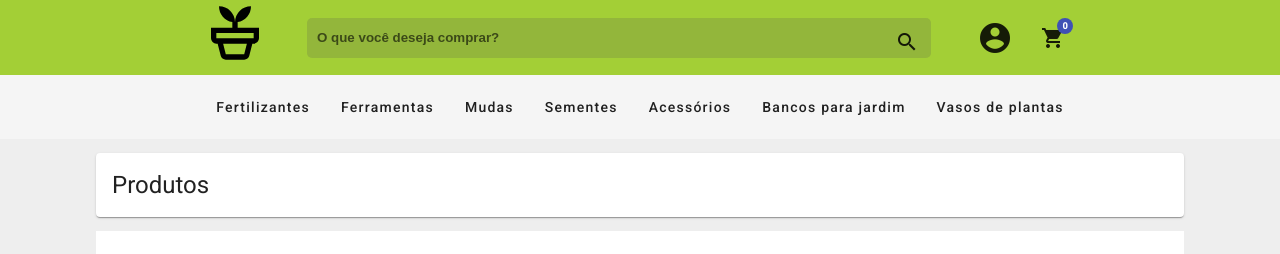
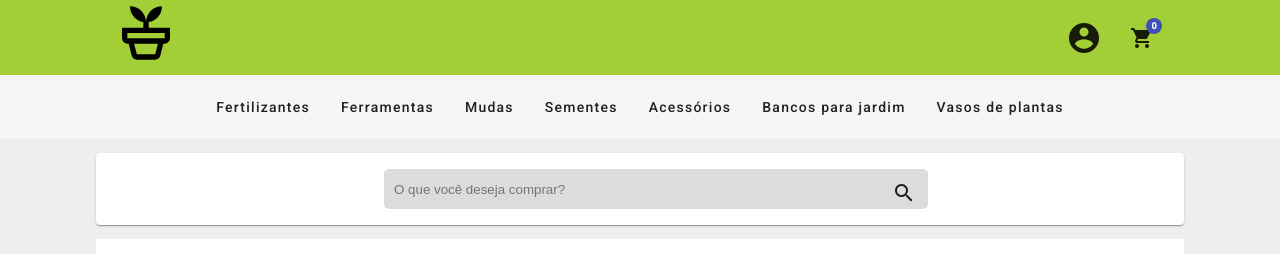
Before and after one commit to yagocdj/sistema-plante-se-garden-store, an Angular app: page /loja-produtos in a window 1280 px wide. Shown: the top 254 px of the page. Built offline with nearby package versions, Linux system fonts and the light colour scheme; data requests are answered from the project's data file.

Commit message:
mudando a search bar de local

```diff
--- a/src/app/layout/desktop-menu/desktop-menu.component.html
+++ b/src/app/layout/desktop-menu/desktop-menu.component.html
@@ -11,17 +11,6 @@
         <img src="../../../assets/icons/pot.svg" alt="Icon of a little pot with a plant inside of it"
              width="64" height="64">
       </a>
-    </div>
-    <div class="search-container">
-      <input type="text" name="search" id="search-box"
-             placeholder="O que você deseja comprar?"
-             aria-label="Caixa de entrada de texto para buscar por produtos na loja">
-      <div id="search-button-container">
-        <button mat-icon-button
-                arial-label="Botão para buscar por produtos com a descrição digitada antes">
-          <mat-icon>search</mat-icon>
-        </button>
-      </div>
     </div>
     <div class="user-options">
       <button mat-icon-button [matMenuTriggerFor]="menu">
--- a/src/app/layout/desktop-menu/desktop-menu.component.scss
+++ b/src/app/layout/desktop-menu/desktop-menu.component.scss
@@ -4,8 +4,8 @@ $transparent-bg: rgba($color: #505050, $alpha: 0.2);
 
 .navbar-container {
   display: flex;
-  justify-content: center;
-  gap: 40px;
+  justify-content: space-around;
+  gap: 55%;
   height: min(75px, 75px);
 }
 
--- a/src/app/produto/listagem-produto/listagem-produto.component.scss
+++ b/src/app/produto/listagem-produto/listagem-produto.component.scss
@@ -83,7 +83,7 @@ mat-card img {
   height: 65%;
 }
 
-.screen-title-card {
+.search-options-card {
   width: max(85%, 370px);
   max-width: 1222px;
   margin-top: 14px;
--- a/src/app/produto/loja-produto/loja-produto.component.html
+++ b/src/app/produto/loja-produto/loja-produto.component.html
@@ -1,7 +1,17 @@
 <div class="container">
-  <mat-card class="screen-title-card">
-    <mat-card-content>
-      <h1>Produtos</h1>
+  <mat-card class="search-options-card">
+    <mat-card-content id="search-options-card-content">
+      <div class="search-container">
+        <input type="text" name="search" id="search-box"
+               placeholder="O que você deseja comprar?"
+               aria-label="Caixa de entrada de texto para buscar por produtos na loja">
+        <div id="search-button-container">
+          <button mat-icon-button
+                  aria-label="Botão para buscar por produtos com a descrição digitada antes">
+            <mat-icon>search</mat-icon>
+          </button>
+        </div>
+      </div>
     </mat-card-content>
   </mat-card>
 
--- a/src/app/produto/loja-produto/loja-produto.component.scss
+++ b/src/app/produto/loja-produto/loja-produto.component.scss
@@ -1,10 +1,33 @@
 @import '../../../styles.scss';
+
+$transparent-bg: rgba($color: #505050, $alpha: 0.2);
 
 .product-card {
   display: flex;
   flex-flow: column wrap;
   height: min(350px, 350px);
   width: min(200px, 200px);
+}
+
+#search-box {
+  width: 100%;
+  height: min(30px, 30px);
+  border-radius: 5px;
+  background-color: $transparent-bg;
+  border: none;
+  padding: 5px 10px 5px 10px;
+}
+
+.search-container {
+  position: relative;
+  display: flex;
+  width: min(50%, 50%);
+}
+
+#search-button-container {
+  position: absolute;
+  right: 0;
+  background-color: transparent;
 }
 
 #products-grid {
@@ -75,8 +98,14 @@ mat-card img {
   height: 65%;
 }
 
-.screen-title-card {
+.search-options-card {
   width: max(85%, 370px);
   max-width: 1222px;
   margin-top: 14px;
 }
+
+#search-options-card-content {
+  display: flex;
+  justify-content: center;
+  width: 100%;
+}
```
